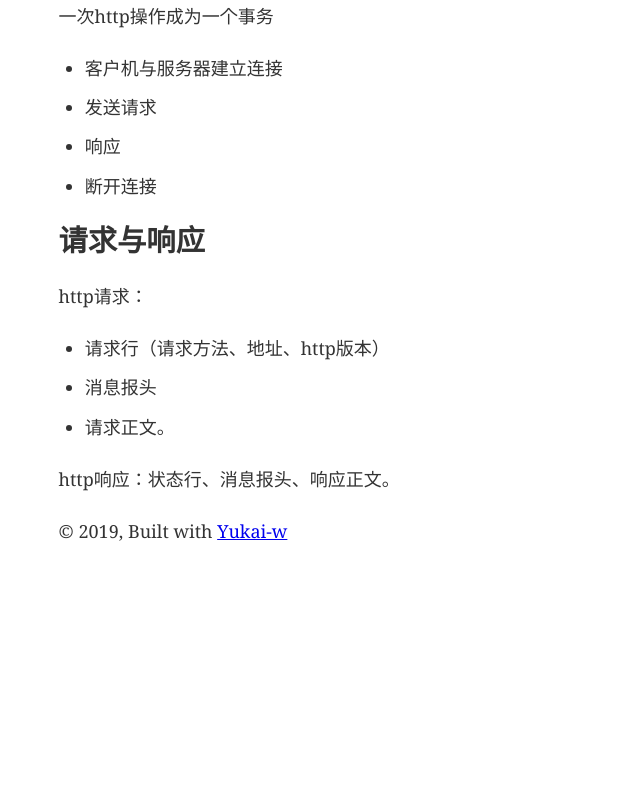
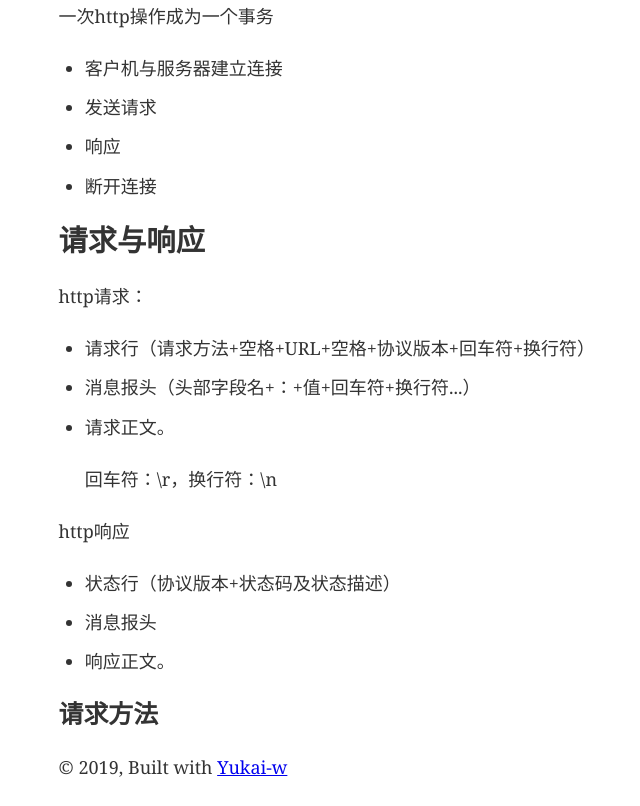
Before and after one commit to yukai-w/blog, a Gatsby site: page /http-note in a window 1280 px wide. Shown: the part 1583-2389 px from the top of the page, without its empty margins (121-761 px from the left). Before the commit the page ends 2153 px from the top, so only its background shows below. Built offline with nearby package versions, Linux system fonts and the light colour scheme; Gatsby itself is replaced by a stand-in of ours.

Commit message:
Update http-note.md

```diff
--- a/src/pages/http-note.md
+++ b/src/pages/http-note.md
@@ -60,8 +60,16 @@ int  8*4 32字节 储存2^32个ip地址
 
 http请求：
 
-- 请求行（请求方法、地址、http版本）
-- 消息报头
+- 请求行（请求方法+空格+URL+空格+协议版本+回车符+换行符）
+- 消息报头（头部字段名+：+值+回车符+换行符...）
 - 请求正文。
 
-http响应：状态行、消息报头、响应正文。
+> 回车符：\r，换行符：\n
+
+http响应
+
+- 状态行（协议版本+状态码及状态描述）
+- 消息报头
+- 响应正文。
+
+### 请求方法
```
